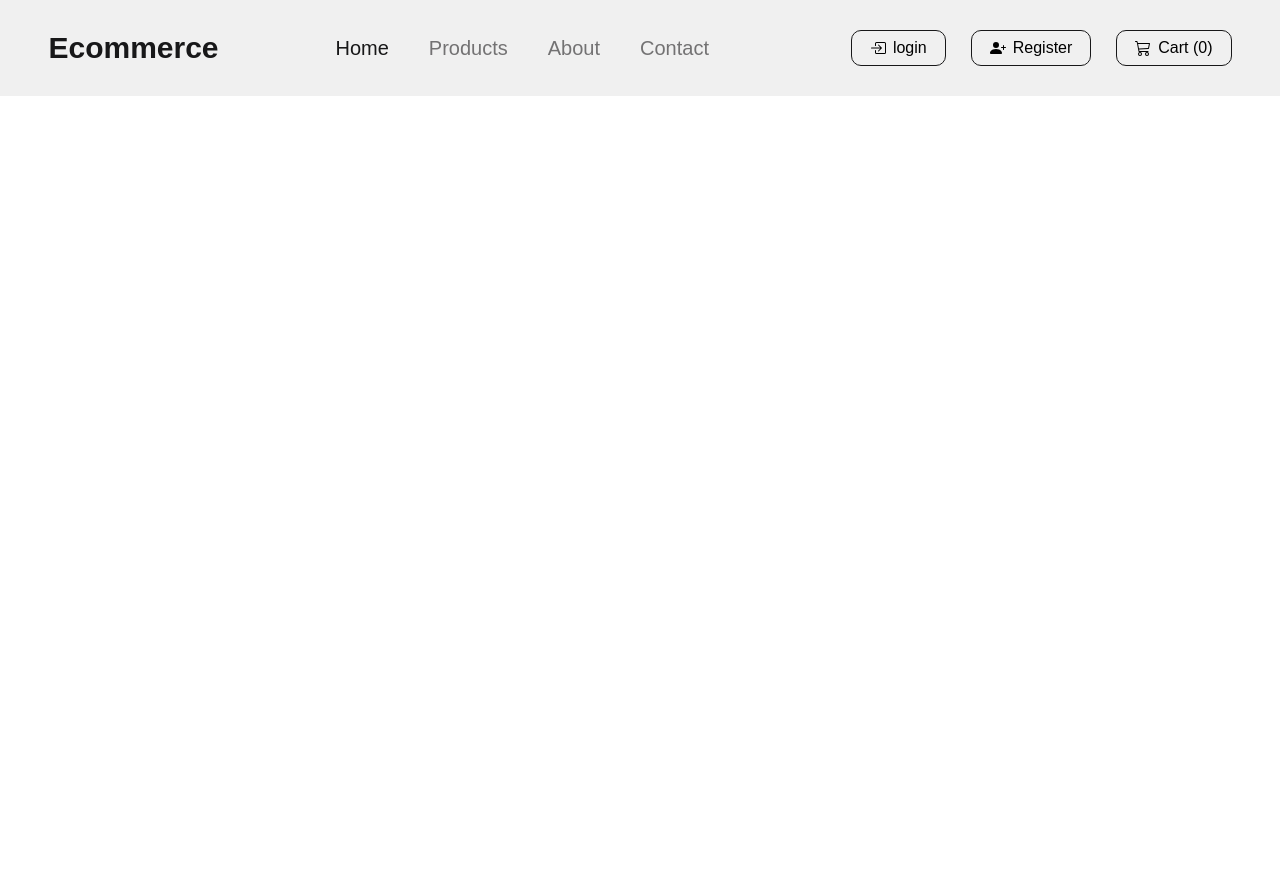
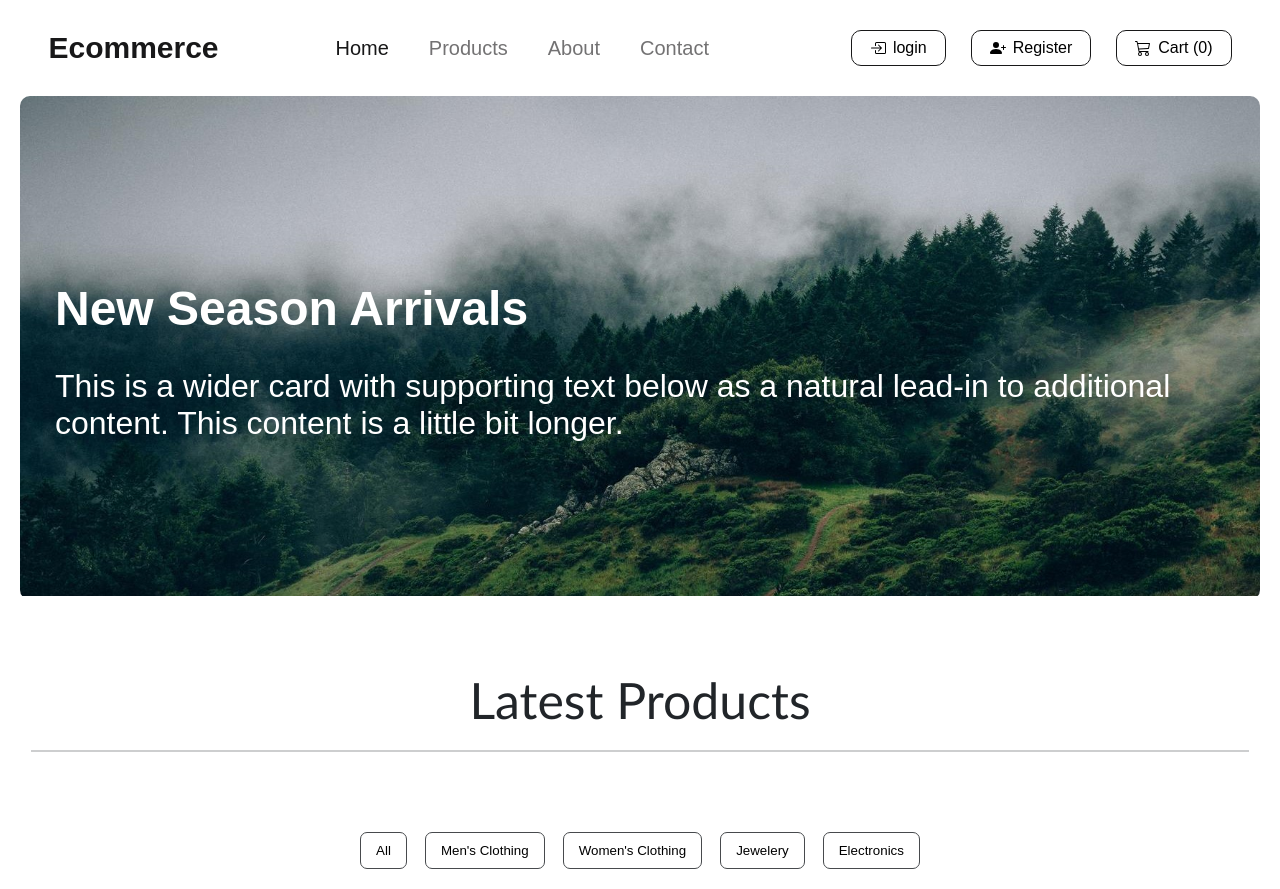
Before and after one commit to MAAbdulKalam/Ecommerce-application-using-API, a plain HTML site: page ecommerce Project/index.html in a window 1280 px wide. Before the commit the page ends 800 px from the top, so only its background shows below. Drawn offline with Linux system fonts and the light colour scheme; files whose address does not match are found by name.

Commit message:
Updated upto latest products headline

```diff
--- a/ecommerce Project/assets/css/style.css
+++ b/ecommerce Project/assets/css/style.css
@@ -1,11 +1,10 @@
 body {
+    margin: 0;
     font-family: Arial, sans-serif;
-    margin: 0;
 }
 
 /* header */
 header {
-    background-color: #f0f0f0;
     padding: 30px 0;
     display: flex;
     justify-content: space-around;
@@ -58,3 +57,79 @@ a {
 .navbarButtons a img {
     margin-right: 7px;
 }
+
+/* section - banner image  */
+.banner {
+    position: relative;
+    width: calc(100% - 40px);
+    margin: 0 auto;
+    overflow: hidden;
+    border-radius: 10px;
+}
+
+.banner-image {
+    width: 100%;
+    height: 500px;
+    object-fit: cover;
+}
+
+.banner-content {
+    font-size: xx-large;
+    position: absolute;
+    top: 130px;
+    left: 20px;
+    right: 20px;
+    color: #fff;
+    padding: 15px;
+}
+
+.banner-content h2 {
+    margin-bottom: 10px;
+}
+
+/* latest-products */
+.latest-products {
+    margin-top: 70px;
+    text-align: center;
+}
+
+.latest-products h2 {
+    font-size: 50px;
+    margin-bottom: 20px;
+    font-weight: 100;
+    color: #212529;
+    font-family: 'Gill Sans', 'Gill Sans MT', Calibri, 'Trebuchet MS', sans-serif;
+}
+
+.latest-products hr {
+    width: 95%;
+    margin: 0 auto;
+    border: 1px solid #CDCECF;
+}
+
+.filter-buttons {
+    display: flex;
+    margin-top: 80px;
+    flex-wrap: wrap;
+    gap: 18px;
+    justify-content: center;
+}
+
+.filter-btn {
+    padding: 10px 15px;
+    border: 1px solid #474A4D;
+    cursor: pointer;
+    background-color: #FFFFFF;
+    border-radius: 7px;
+}
+
+.product-grid {
+    display: grid;
+    grid-template-columns: repeat(auto-fit, minmax(250px, 1fr));
+    grid-gap: 20px;
+    margin-top: 20px;
+}
+
+.product-card {
+    /* Style for individual product cards */
+}
--- a/ecommerce Project/index.html
+++ b/ecommerce Project/index.html
@@ -5,7 +5,7 @@
     <meta charset="UTF-8">
     <meta name="viewport" content="width=device-width, initial-scale=1.0">
     <link rel="stylesheet" href="./assets/css/style.css">
-    <title>Ecommerce website</title>
+    <title>Ecommerce application using API</title>
 </head>
 
 <body>
@@ -29,6 +29,36 @@
         </div>
     </header>
 
+    <!-- section - banner image -->
+    <section class="banner">
+        <img src="./assets/products/main.png.jpg" alt="New Season Arrivals" class="banner-image">
+        <div class="banner-content">
+            <h2>New Season Arrivals</h2>
+            <p>This is a wider card with supporting text below as a natural lead-in to additional content. This content
+                is a little bit longer.</p>
+        </div>
+    </section>
+
+    <!-- latest-products -->
+    <section class="latest-products">
+        <h2>Latest Products</h2>
+        <hr>
+
+        <div class="filter-buttons">
+          <button class="filter-btn">All</button>
+          <button class="filter-btn">Men's Clothing</button>
+          <button class="filter-btn">Women's Clothing</button>
+          <button class="filter-btn">Jewelery</button>
+          <button class="filter-btn">Electronics</button>
+        </div>
+
+        <div class="product-grid">
+          <div class="product-card">
+            <!--Product content   -->
+          </div>
+          <!-- More product cards -->
+        </div>
+      </section>
 
     <script src="script.js"></script>
 </body>
```
